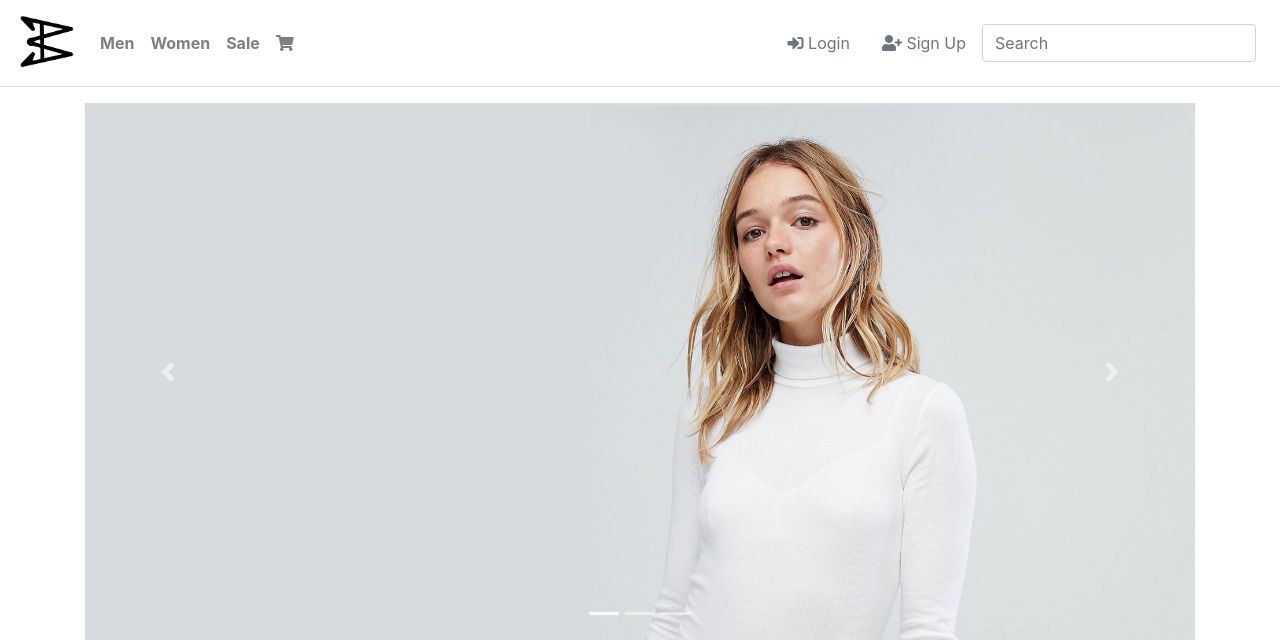
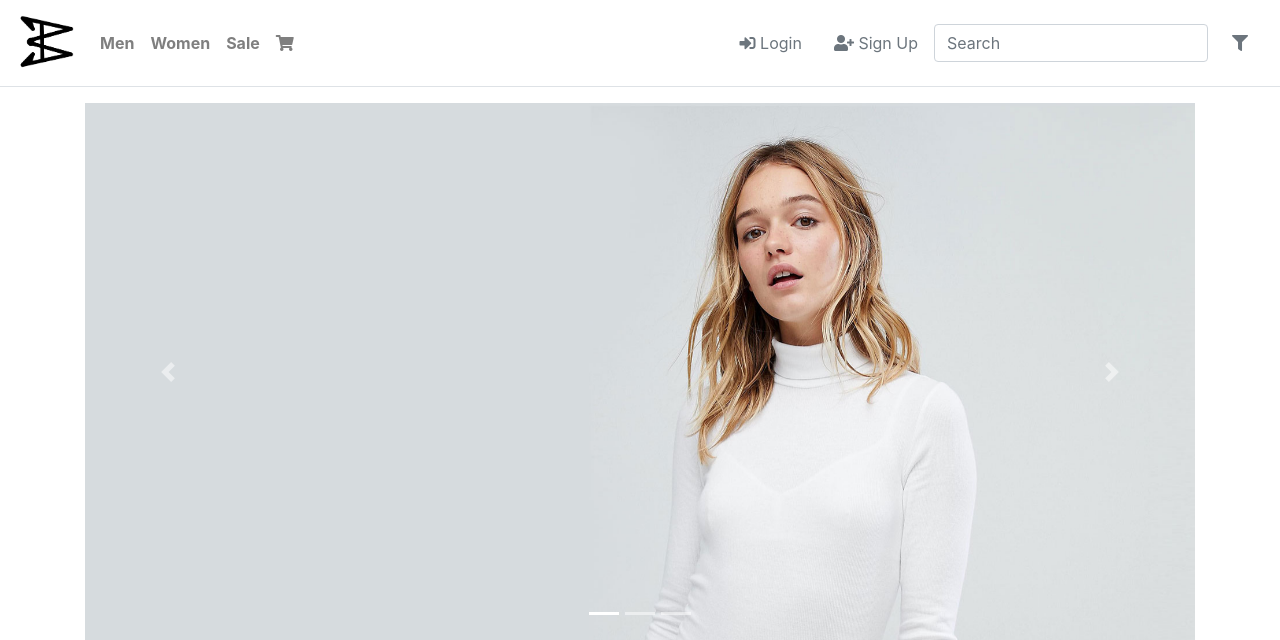
Before and after one commit to didarbek/djangoecommerce, a Django app: page / in a window 1280 px wide. Shown: the top 640 px of the page. Run offline with Django 3.2, Linux system fonts and the light colour scheme; some libraries are stand-ins or nearby versions.

Commit message:
changes)))

```diff
--- a/templates/navbar.html
+++ b/templates/navbar.html
@@ -55,4 +55,5 @@
         <input class="form-control mr-sm-2" type="text" placeholder="Search" aria-label="Search">
       </div>
     </form>
+    <a class="nav-link text-secondary" href=""><span class="fas fa-filter"></span></a>
   </nav>
```
